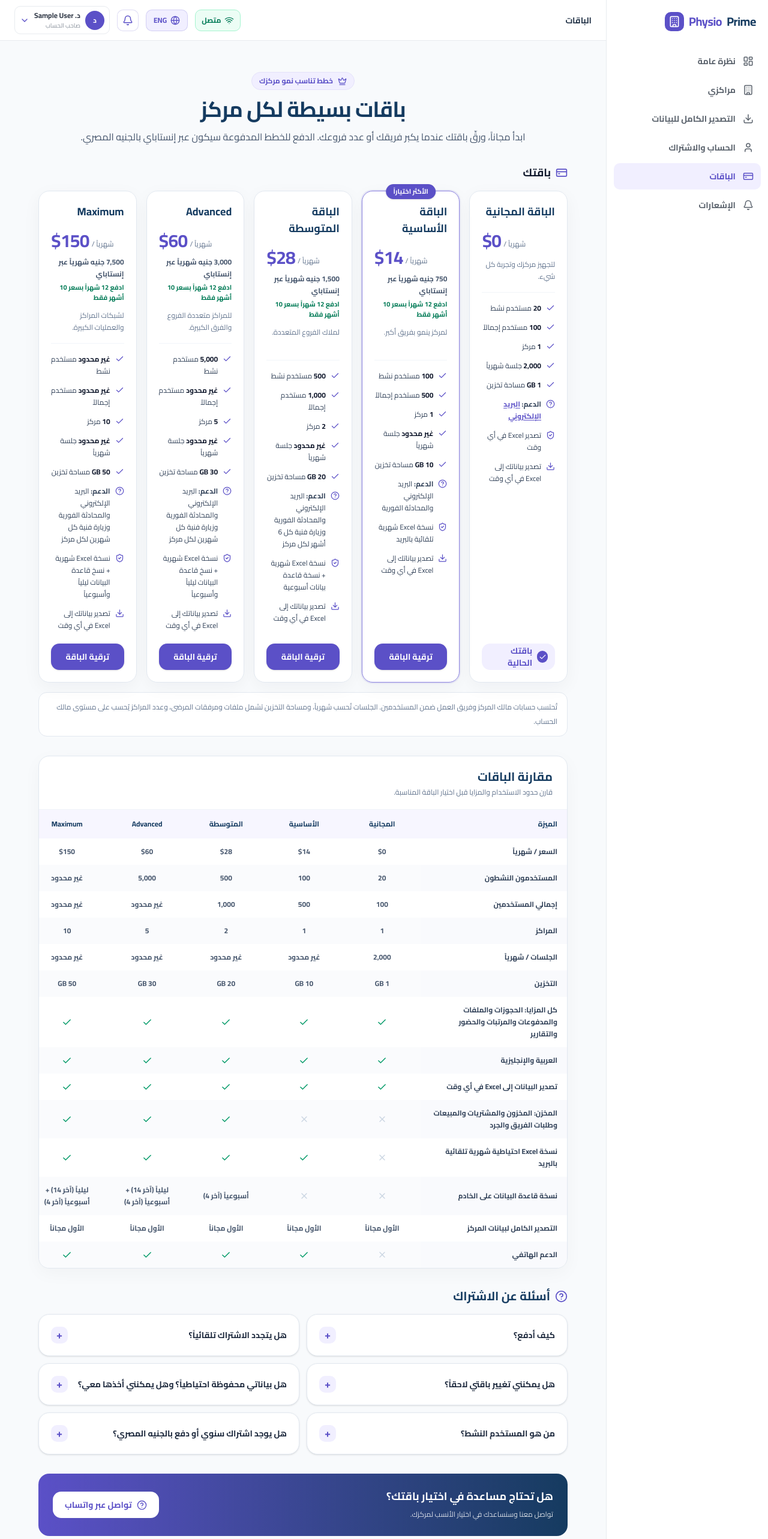
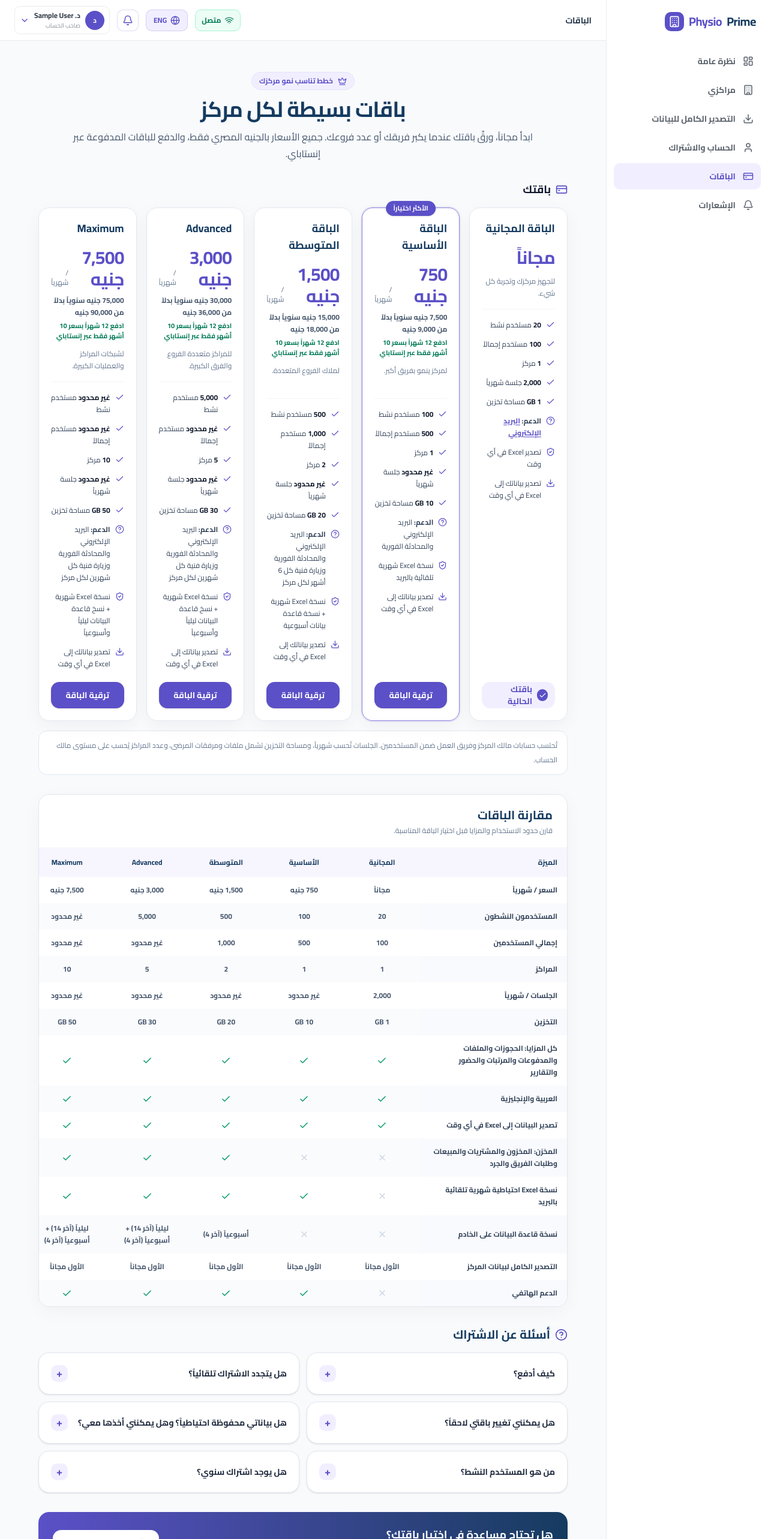
Before and after one commit to ahmedsalamaahmed28-a11y/Prime-Physio, a Next.js app: page /plans.php in a window 1280 px wide. Shown: the top 2566 px of the page at 60% size. Built offline with nearby package versions, Linux system fonts and the light colour scheme; no server answers; the database is empty; sample sign-in values are in the browser's storage.

Commit message:
Use Egyptian pound pricing only for subscription plans

```diff
--- a/src/app/plans.php/page.tsx
+++ b/src/app/plans.php/page.tsx
@@ -12,7 +12,7 @@ import CenterAdminPlaceholder from "@/components/CenterAdminPlaceholder";
 type Plan = {
   name: string;
   price: string;
-  egp: string;
+  annual: string;
   description: string;
   limits: [string, string, string, string, string];
   support: string;
@@ -21,15 +21,15 @@ type Plan = {
 };
 
 const plans: Plan[] = [
-  { name: "المجانية", price: "$0", egp: "مجاناً", description: "لتجهيز مركزك وتجربة كل شيء.", limits: ["20", "100", "1", "2,000", "1 GB"], support: "البريد الإلكتروني", backup: "تصدير Excel في أي وقت" },
-  { name: "الأساسية", price: "$14", egp: "750 جنيه شهرياً عبر إنستاباي", description: "لمركز ينمو بفريق أكبر.", limits: ["100", "500", "1", "غير محدود", "10 GB"], support: "البريد الإلكتروني والمحادثة الفورية", backup: "نسخة Excel شهرية تلقائية بالبريد", featured: true },
-  { name: "المتوسطة", price: "$28", egp: "1,500 جنيه شهرياً عبر إنستاباي", description: "لملاك الفروع المتعددة.", limits: ["500", "1,000", "2", "غير محدود", "20 GB"], support: "البريد الإلكتروني والمحادثة الفورية وزيارة فنية كل 6 أشهر لكل مركز", backup: "نسخة Excel شهرية + نسخة قاعدة بيانات أسبوعية" },
-  { name: "Advanced", price: "$60", egp: "3,000 جنيه شهرياً عبر إنستاباي", description: "للمراكز متعددة الفروع والفرق الكبيرة.", limits: ["5,000", "غير محدود", "5", "غير محدود", "30 GB"], support: "البريد الإلكتروني والمحادثة الفورية وزيارة فنية كل شهرين لكل مركز", backup: "نسخة Excel شهرية + نسخ قاعدة البيانات ليلياً وأسبوعياً" },
-  { name: "Maximum", price: "$150", egp: "7,500 جنيه شهرياً عبر إنستاباي", description: "لشبكات المراكز والعمليات الكبيرة.", limits: ["غير محدود", "غير محدود", "10", "غير محدود", "50 GB"], support: "البريد الإلكتروني والمحادثة الفورية وزيارة فنية كل شهرين لكل مركز", backup: "نسخة Excel شهرية + نسخ قاعدة البيانات ليلياً وأسبوعياً" },
+  { name: "المجانية", price: "مجاناً", annual: "مجاناً", description: "لتجهيز مركزك وتجربة كل شيء.", limits: ["20", "100", "1", "2,000", "1 GB"], support: "البريد الإلكتروني", backup: "تصدير Excel في أي وقت" },
+  { name: "الأساسية", price: "750 جنيه", annual: "7,500 جنيه سنوياً بدلاً من 9,000 جنيه", description: "لمركز ينمو بفريق أكبر.", limits: ["100", "500", "1", "غير محدود", "10 GB"], support: "البريد الإلكتروني والمحادثة الفورية", backup: "نسخة Excel شهرية تلقائية بالبريد", featured: true },
+  { name: "المتوسطة", price: "1,500 جنيه", annual: "15,000 جنيه سنوياً بدلاً من 18,000 جنيه", description: "لملاك الفروع المتعددة.", limits: ["500", "1,000", "2", "غير محدود", "20 GB"], support: "البريد الإلكتروني والمحادثة الفورية وزيارة فنية كل 6 أشهر لكل مركز", backup: "نسخة Excel شهرية + نسخة قاعدة بيانات أسبوعية" },
+  { name: "Advanced", price: "3,000 جنيه", annual: "30,000 جنيه سنوياً بدلاً من 36,000 جنيه", description: "للمراكز متعددة الفروع والفرق الكبيرة.", limits: ["5,000", "غير محدود", "5", "غير محدود", "30 GB"], support: "البريد الإلكتروني والمحادثة الفورية وزيارة فنية كل شهرين لكل مركز", backup: "نسخة Excel شهرية + نسخ قاعدة البيانات ليلياً وأسبوعياً" },
+  { name: "Maximum", price: "7,500 جنيه", annual: "75,000 جنيه سنوياً بدلاً من 90,000 جنيه", description: "لشبكات المراكز والعمليات الكبيرة.", limits: ["غير محدود", "غير محدود", "10", "غير محدود", "50 GB"], support: "البريد الإلكتروني والمحادثة الفورية وزيارة فنية كل شهرين لكل مركز", backup: "نسخة Excel شهرية + نسخ قاعدة البيانات ليلياً وأسبوعياً" },
 ];
 
 const comparisonRows = [
-  ["السعر / شهرياً", "$0", "$14", "$28", "$60", "$150"],
+  ["السعر / شهرياً", "مجاناً", "750 جنيه", "1,500 جنيه", "3,000 جنيه", "7,500 جنيه"],
   ["المستخدمون النشطون", "20", "100", "500", "5,000", "غير محدود"],
   ["إجمالي المستخدمين", "100", "500", "1,000", "غير محدود", "غير محدود"],
   ["المراكز", "1", "1", "2", "5", "10"],
@@ -49,9 +49,9 @@ const faqs = [
   { q: "كيف أدفع؟", a: "سيكون الدفع للباقات المدفوعة عبر إنستاباي بالجنيه المصري. تفاصيل التحويل وإرسال إثبات الدفع وتأكيد الاشتراك ستظهر هنا بعد إعداد آلية الدفع." },
   { q: "هل يتجدد الاشتراك تلقائياً؟", a: "لا يوجد خصم أو تجديد تلقائي عبر بوابة دفع. يتم تجديد الاشتراك بعد إتمام تحويل إنستاباي وتأكيده وفق آلية الدفع التي سيتم توضيحها." },
   { q: "هل يمكنني تغيير باقتي لاحقاً؟", a: "نعم، يمكنك طلب ترقية باقتك في أي وقت. تظل مراكزك وبياناتك كما هي." },
-  { q: "هل بياناتي محفوظة احتياطياً؟ وهل يمكنني أخذها معي؟", a: "يمكنك في كل الباقات تصدير بياناتك إلى Excel في أي وقت. وتشمل الباقات المدفوعة نسخاً احتياطية وفق الجدول الموضح في المقارنة. كما يمكنك طلب التصدير الكامل لبيانات المركز، شاملاً الحالات وملفاتها وتقييماتها والجلسات والمدفوعات والموظفين؛ أول تصدير لكل مركز مجاناً، ثم 100 دولار لكل مرة." },
+  { q: "هل بياناتي محفوظة احتياطياً؟ وهل يمكنني أخذها معي؟", a: "يمكنك في كل الباقات تصدير بياناتك إلى Excel في أي وقت. وتشمل الباقات المدفوعة نسخاً احتياطية وفق الجدول الموضح في المقارنة. كما يمكنك طلب التصدير الكامل لبيانات المركز، شاملاً الحالات وملفاتها وتقييماتها والجلسات والمدفوعات والموظفين؛ أول تصدير لكل مركز مجاناً، وتُحدد أي رسوم إضافية بالجنيه المصري قبل تنفيذ الطلب." },
   { q: "من هو المستخدم النشط؟", a: "يُحتسب مالك المركز وكل فرد من فريق العمل ضمن إجمالي المستخدمين. ويُحتسب الحساب ضمن المستخدمين النشطين إذا كانت حالته نشطة؛ أما الحسابات المحذوفة فلا تُحتسب." },
-  { q: "هل يوجد اشتراك سنوي أو دفع بالجنيه المصري؟", a: "نعم، يمكنك الدفع بالجنيه المصري عبر إنستاباي، مع عرض 12 شهراً بسعر 10 أشهر. للاستفسارات والتنسيق تواصل معنا عبر واتساب." },
+  { q: "هل يوجد اشتراك سنوي؟", a: "نعم، يمكنك دفع قيمة 10 أشهر مقدماً والاستفادة من 12 شهراً. جميع الأسعار بالجنيه المصري، والدفع عبر إنستاباي فقط." },
 ];
 
 function CheckMark({ value }: { value: string }) {
@@ -94,7 +94,7 @@ export default function PlansPhpPage() {
           <header className="text-center">
             <div className="mb-3 inline-flex items-center gap-2 rounded-full border border-[#E4E1FA] bg-[#F1EFFF] px-3 py-1.5 text-xs font-bold text-[#5B50C7]"><Crown size={15} /> خطط تناسب نمو مركزك</div>
             <h1 className="text-3xl font-extrabold tracking-tight text-[#153B60] sm:text-4xl">باقات بسيطة لكل مركز</h1>
-            <p className="mx-auto mt-3 max-w-3xl text-sm leading-7 text-slate-600 sm:text-base">ابدأ مجاناً، ورقِّ باقتك عندما يكبر فريقك أو عدد فروعك. الدفع للخطط المدفوعة سيكون عبر إنستاباي بالجنيه المصري.</p>
+            <p className="mx-auto mt-3 max-w-3xl text-sm leading-7 text-slate-600 sm:text-base">ابدأ مجاناً، ورقِّ باقتك عندما يكبر فريقك أو عدد فروعك. جميع الأسعار بالجنيه المصري فقط، والدفع للباقات المدفوعة عبر إنستاباي.</p>
           </header>
 
           <section>
@@ -106,9 +106,9 @@ export default function PlansPhpPage() {
                   <article key={plan.name} className={`relative flex flex-col rounded-2xl border bg-white p-5 shadow-[0_8px_30px_rgba(15,23,42,0.045)] transition hover:-translate-y-1 hover:shadow-lg ${plan.featured ? "border-[#8C83E0] ring-2 ring-[#5B50C7]/10" : "border-slate-200"}`}>
                     {plan.featured && <span className="absolute -top-3 right-1/2 -translate-x-1/2 translate-x-1/2 whitespace-nowrap rounded-full bg-[#5B50C7] px-3 py-1 text-[11px] font-extrabold text-white shadow">الأكثر اختياراً</span>}
                     <h2 className="text-lg font-extrabold text-[#153B60]">{plan.name === "المجانية" ? "الباقة المجانية" : plan.name === "الأساسية" ? "الباقة الأساسية" : plan.name === "المتوسطة" ? "الباقة المتوسطة" : plan.name}</h2>
-                    <div className="mt-4 flex items-end gap-1" dir="ltr"><strong className="text-3xl font-black tracking-tight text-[#5B50C7]">{plan.price}</strong><span className="pb-1 text-xs text-slate-500">/ شهرياً</span></div>
-                    {plan.name !== "المجانية" && <p className="mt-2 text-xs font-bold leading-5 text-slate-600">{plan.egp}</p>}
-                    {plan.name !== "المجانية" && <p className="mt-1 text-[11px] font-semibold text-emerald-700">ادفع 12 شهراً بسعر 10 أشهر فقط</p>}
+                    <div className="mt-4 flex items-end gap-1"><strong className="text-3xl font-black tracking-tight text-[#5B50C7]">{plan.price}</strong>{plan.name !== "المجانية" && <span className="pb-1 text-xs text-slate-500">/ شهرياً</span>}</div>
+                    {plan.name !== "المجانية" && <p className="mt-2 text-xs font-bold leading-5 text-slate-600">{plan.annual}</p>}
+                    {plan.name !== "المجانية" && <p className="mt-1 text-[11px] font-semibold text-emerald-700">ادفع 12 شهراً بسعر 10 أشهر فقط عبر إنستاباي</p>}
                     <p className="mt-3 min-h-10 text-xs leading-5 text-slate-500">{plan.description}</p>
                     <div className="my-4 h-px bg-slate-100" />
                     <ul className="flex-1 space-y-3 text-xs leading-5 text-slate-700">
```
